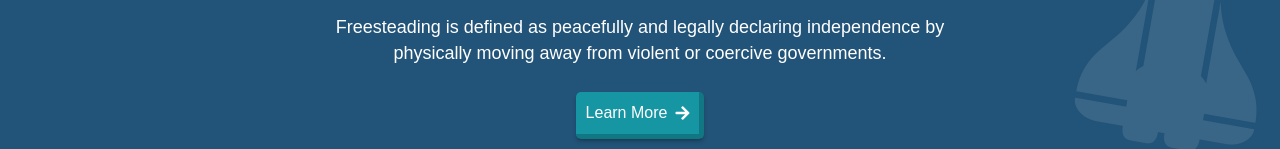
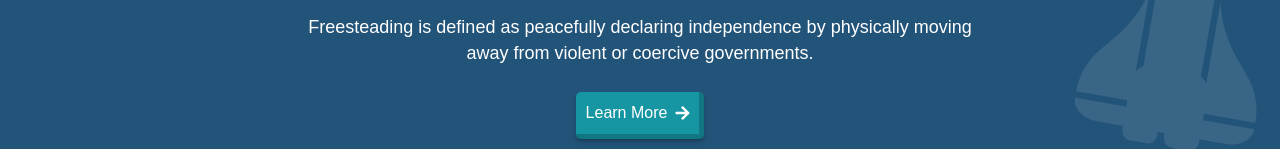
Before and after one commit to TylerDuprey/freesteading, a plain HTML site: page index.html in a window 1280 px wide. Shown: the part 250-399 px from the top of the page. Drawn offline with Linux system fonts and the light colour scheme; files whose address does not match are found by name.

Commit message:
Remove the word 'legally' from the definition

```diff
--- a/index.html
+++ b/index.html
@@ -60,7 +60,7 @@
 		<section class="hero">
 			<div class="hero-container">
 				<h1><i class="fas fa-flag"></i><br>About Freesteading</h1>
-				<p>Freesteading is defined as peacefully and legally declaring independence by physically moving away from violent or coercive governments.</p>
+				<p>Freesteading is defined as peacefully declaring independence by physically moving away from violent or coercive governments.</p>
 				<div class="btn-container">
 					<a class="fa-icon btn tutorials" href="about-freesteading/">Learn More</a>
 				</div>
```
